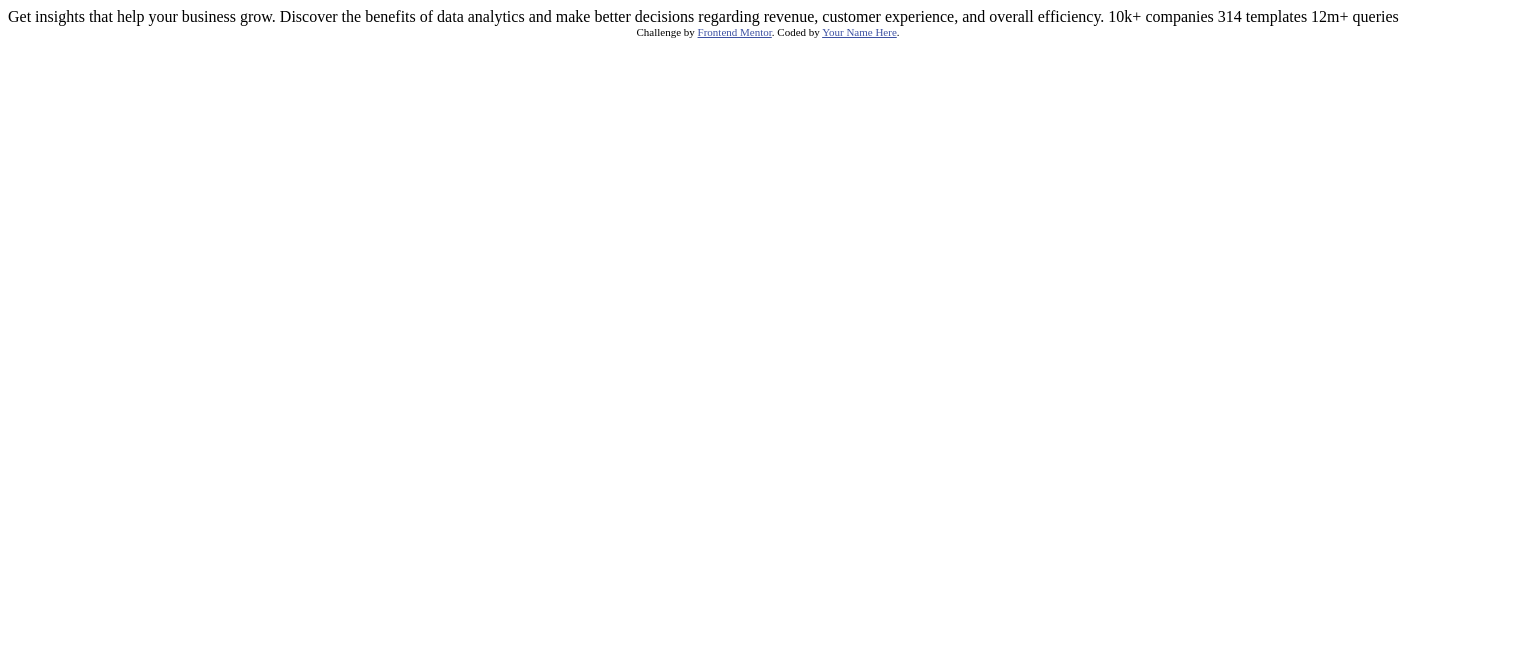
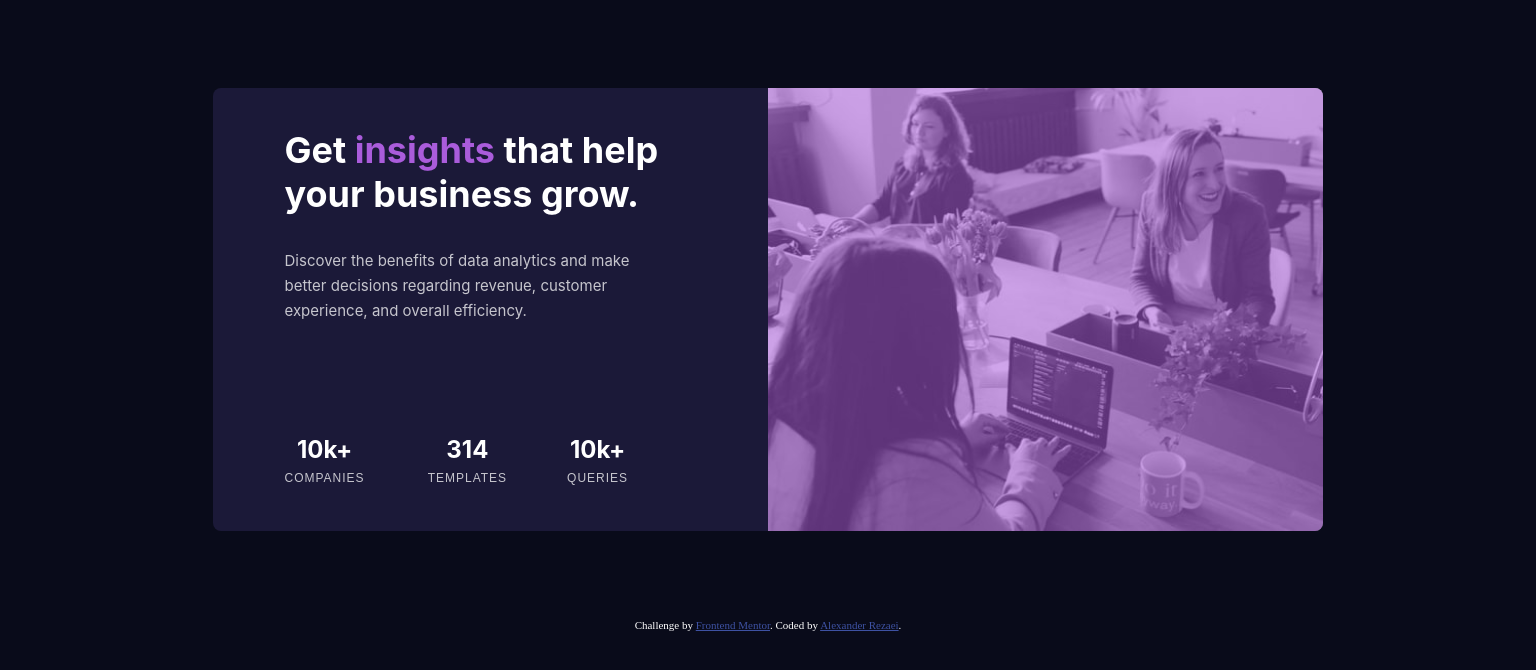
Before and after one commit to alexrezaei/stats-preview-card, a plain HTML site: page index.html in a window 1536 px wide. Drawn offline with Linux system fonts and the light colour scheme.

Commit message:
Challenge done

```diff
--- /dev/null
+++ b/css/style.css
@@ -0,0 +1,173 @@
+/* reset */
+
+* {
+  box-sizing: border-box;
+  padding: 0;
+  margin: 0;
+}
+
+html {
+  font-size: 10px;
+}
+
+/* Variables */
+
+:root {
+  /* main colors */
+  --main-bg-color: hsl(233, 47%, 7%);
+  --card-bg-color: hsl(244, 38%, 16%);
+  --soft-accent-color: hsl(277, 64%, 61%);
+  /* Neutral colors */
+  --main-hd-color: hsl(0, 0%, 100%);
+  --main-pg-color: hsla(0, 0%, 100%, 0.75);
+  --stat-hd-color: hsla(0, 0%, 100%, 0.6);
+}
+
+body {
+  background: var(--main-bg-color);
+}
+
+.card {
+  display: flex;
+  justify-content: center;
+  justify-items: center;
+}
+
+.stats-card {
+  margin: 88px 24px;
+  background: var(--card-bg-color);
+  display: flex;
+  flex-direction: column;
+  max-width: 641px;
+  border-radius: 8px;
+}
+
+.stats-card .img-wrap img {
+  width: 100%;
+  height: 100%;
+  position: relative;
+  border-radius: 8px 8px 0px 0px;
+}
+
+.stats-card .img-wrap {
+  position: relative;
+}
+
+.stats-card .img-wrap:before {
+  content: "";
+  position: absolute;
+  top: 0;
+  left: 0;
+  width: 100%;
+  height: 100%;
+  background: var(--soft-accent-color);
+  opacity: 55%;
+  z-index: 999;
+  border-radius: 8px 8px 0px 0px;
+}
+
+.text-wrap {
+  text-align: center;
+}
+
+.stats-card h1 {
+  color: var(--main-hd-color);
+  margin: 40px 31.5px 16px 31.5px;
+  font-size: 2.8rem;
+  line-height: 32px;
+  font-family: "Inter", sans-serif;
+  font-weight: 700;
+}
+
+.stats-card h1 > span {
+  color: var(--soft-accent-color);
+  font-family: "Inter", sans-serif;
+}
+
+.stats-card .text-wrap p {
+  color: var(--main-pg-color);
+  margin: 16px 31px 40px 32px;
+  line-height: 25px;
+  font-size: 1.5rem;
+  font-family: "Inter", sans-serif;
+}
+
+.stats-card .stats {
+  text-align: center;
+}
+
+.stats-card .stat {
+  font-family: "Inter";
+  color: var(--main-hd-color);
+  font-size: 2.4rem;
+  line-height: 2.9rem;
+}
+
+.stats-card .stats p {
+  margin: 2px 0 24px 0;
+  color: var(--main-pg-color);
+  font-size: 1.2rem;
+  font-family: "Lexend Deca", sans-serif;
+  line-height: 25px;
+  letter-spacing: 1px;
+  font-weight: 400;
+}
+
+@media (min-width: 1440px) {
+  .stats-card {
+    max-width: none;
+    flex-direction: row-reverse;
+    width: 1110px;
+    height: 443px;
+  }
+
+  .stats-card h1 {
+    max-width: 403px;
+    margin-left: 71.5px;
+    font-size: 3.6rem;
+    line-height: 44px;
+  }
+  .stats-card .img-wrap {
+    width: 100%;
+    height: 100%;
+    border-radius: 0;
+  }
+  .stats-card img {
+    content: url(../images/image-header-desktop.jpg) !important;
+  }
+  .stats-card .text-wrap {
+    width: 100%;
+    height: 100%;
+    display: flex;
+    flex-direction: column;
+    text-align: unset;
+  }
+  .stats-card .text-wrap .prim-p {
+    margin-left: 71.5px;
+    max-width: 374px;
+  }
+
+  .stats-card .stats {
+    text-align: center;
+  }
+
+  .stats-card .stats-wrap {
+    display: flex;
+    margin-top: 72px;
+  }
+
+  .stat-control:nth-child(1) {
+    margin-left: 71.5px;
+  }
+
+  .stat-control:nth-child(2) {
+    margin-left: 63px;
+    margin-right: 60px;
+  }
+  .stats-card .img-wrap img {
+    border-radius: 0px 8px 8px 0px;
+  }
+  .stats-card .img-wrap:before {
+    border-radius: 0px 8px 8px 0px;
+  }
+}
--- a/index.html
+++ b/index.html
@@ -7,27 +7,48 @@
   <link rel="icon" type="image/png" sizes="32x32" href="./images/favicon-32x32.png">
 
   <title>Frontend Mentor | Stats preview card component</title>
-
+  <link rel="preconnect" href="https://fonts.gstatic.com">
+  <link rel="stylesheet" href="css/style.css">
   <!-- Feel free to remove these styles or customise in your own stylesheet 👍 -->
   <style>
-    .attribution { font-size: 11px; text-align: center; }
+    .attribution { font-size: 11px; text-align: center; color: white; }
     .attribution a { color: hsl(228, 45%, 44%); }
   </style>
 </head>
 <body>
-
-  Get insights that help your business grow.
-
-  Discover the benefits of data analytics and make better decisions regarding revenue, customer
-  experience, and overall efficiency.
-
-  10k+ companies
-  314 templates
-  12m+ queries
+  <header>
+    <section class="card">
+      <div class="stats-card">
+          <div class="img-wrap">
+            <img src="images/image-header-mobile.jpg" alt="females working at the office">
+          </div>
+          <div class="text-wrap">
+            <h1>Get <span>insights</span> that help your business grow.</h1>
+            <p class="prim-p">Discover the benefits of data analytics and make better decisions regarding revenue, customer
+              experience, and overall efficiency.
+            </p>
+            <div class="stats">
+              <div class="stats-wrap">
+                <div class="stat-control">
+                  <h2 class="stat">10k+</h2>
+                  <p>COMPANIES</p>
+                </div>
+                <div class="stat-control">
+                  <h2 class="stat">314</h2>
+                  <p>TEMPLATES</p>
+                </div>
+                <div class="stat-control">
+                  <h2 class="stat">10k+</h2>
+                  <p>QUERIES</p>
+                </div>
+              </div>
+        </div>
+    </section>
+  </header>
 
   <div class="attribution">
     Challenge by <a href="https://www.frontendmentor.io?ref=challenge" target="_blank">Frontend Mentor</a>.
-    Coded by <a href="#">Your Name Here</a>.
+    Coded by <a href="#">Alexander Rezaei</a>.
   </div>
 </body>
 </html>
```
